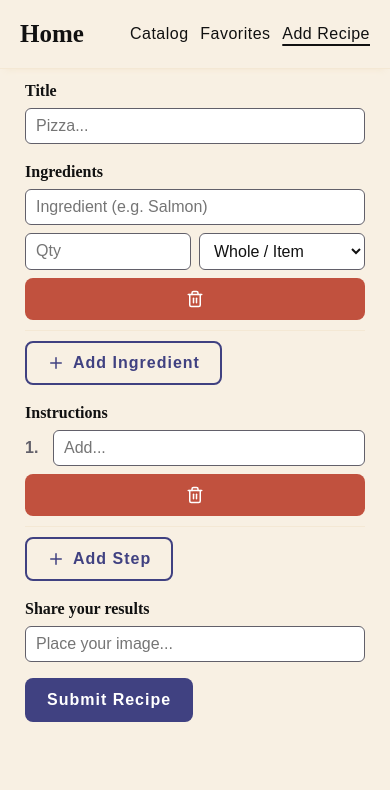
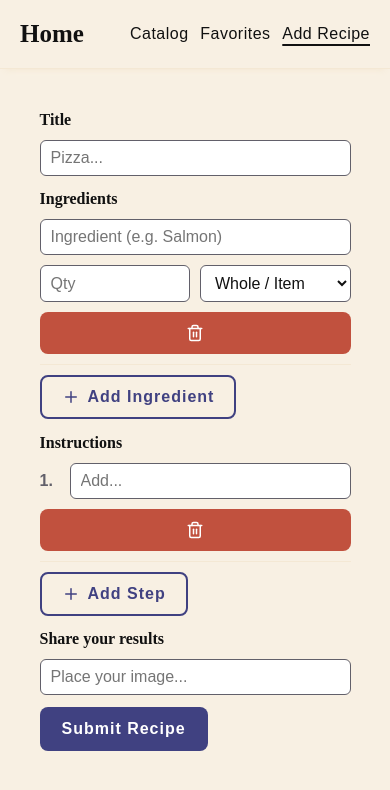
Before and after one commit to Meatra0704/Leftovers, a React (Vite) app: page /add in a window 390 px wide. Shown: the top 790 px of the page. Built offline with nearby package versions, Linux system fonts and the light colour scheme; a web font is replaced by a local one.

Commit message:
refactor: use clamps for dynamic paddings and gaps

```diff
--- a/src/pages/AddRecipe.css
+++ b/src/pages/AddRecipe.css
@@ -1,9 +1,9 @@
 .add-recipe {
   display: flex;
   flex-direction: column;
-  gap: 1.6rem;
+  gap: clamp(1rem, 3vw, 1.6rem);
   max-width: 900px;
-  padding: 3rem;
+  padding: clamp(1rem, 5vw, 3rem);
   margin: 2rem auto;
 }
 
@@ -21,7 +21,7 @@
   justify-content: space-between;
   width: 100%;
   padding: 0;
-  margin: 0 0 0.5rem 0;
+  margin: 0 0 clamp(0.5rem, 2vw, 1rem) 0;
   font-family: var(--font-display);
   font-weight: 600;
   color: var(--text-display);
@@ -95,13 +95,7 @@
 }
 
 @media (max-width: 768px) {
-  .add-recipe {
-    padding: 0.5rem;
-    margin: 0.5rem auto;
-  }
-
   .add-recipe__row {
-    gap: 0.8rem;
     padding-bottom: 1rem;
     border-bottom: 1px solid var(--border-subtle);
   }
```
